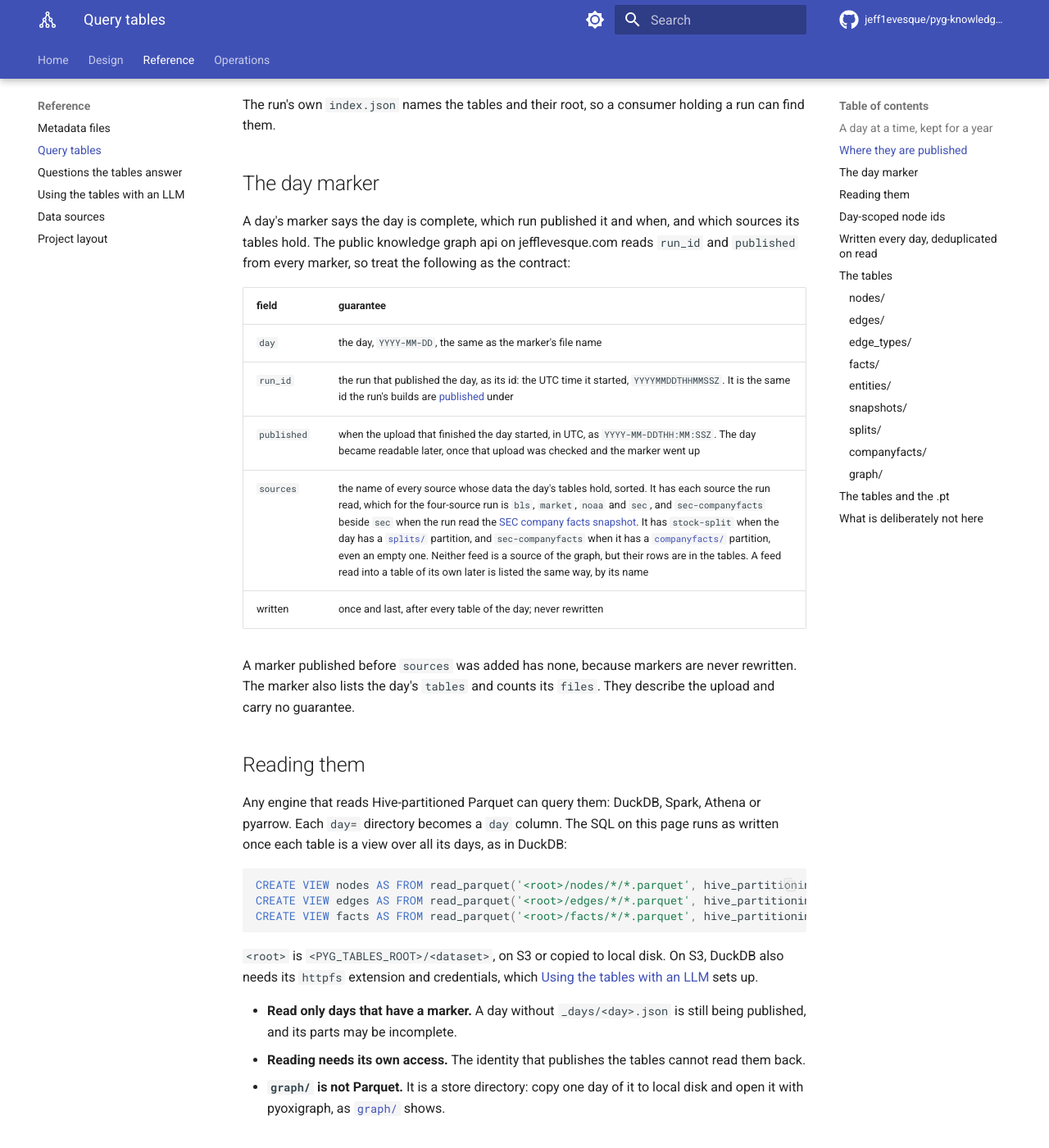
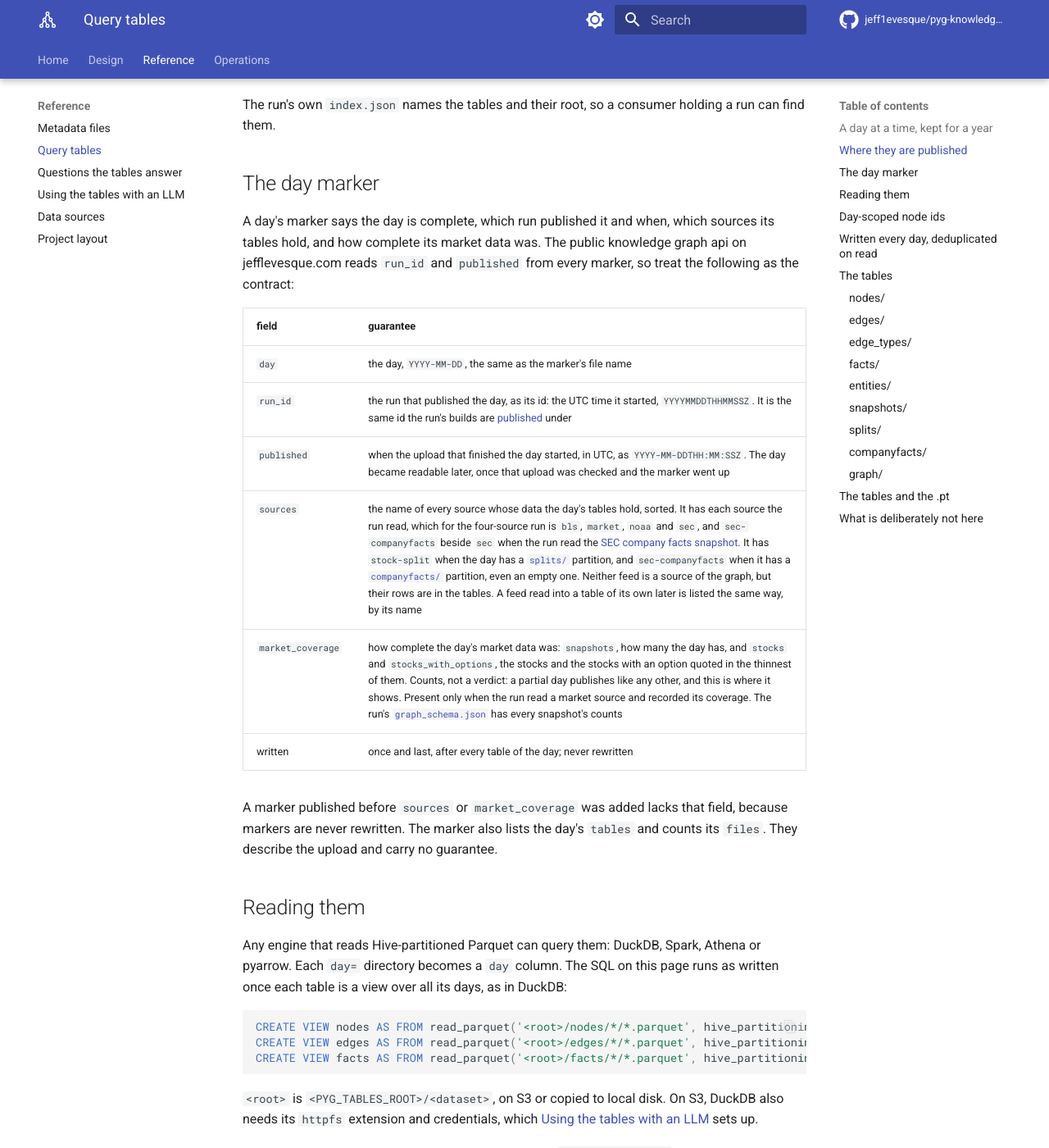
Before and after one commit to jeff1evesque/pyg-knowledge-graph-builder, an MkDocs documentation site: the page built from documentation/reference/tables.md, in a window 1280 px wide and 1400 px high, scrolled down 2004 px. Shown: the whole window at 82% size. Built offline with MkDocs 1.6.1 and Material for MkDocs 9.7.7, drawn with Linux system fonts in a browser that asks for light colours; comment, search, counter and statistics services are not loaded.

Commit message:
#452: tables.md, document the day marker's market_coverage

```diff
--- a/documentation/reference/tables.md
+++ b/documentation/reference/tables.md
@@ -86,8 +86,9 @@ holding a run can find them.
 
 ## The day marker
 
-A day's marker says the day is complete, which run published it and when, and
-which sources its tables hold. The public knowledge graph api on
+A day's marker says the day is complete, which run published it and when,
+which sources its tables hold, and how complete its market data was. The public
+knowledge graph api on
 jefflevesque.com reads `run_id` and `published` from every marker, so treat the
 following as the contract:
 
@@ -97,11 +98,13 @@ following as the contract:
 | `run_id` | the run that published the day, as its id: the UTC time it started, `YYYYMMDDTHHMMSSZ`. It is the same id the run's builds are [published](outputs.md#published-runs) under |
 | `published` | when the upload that finished the day started, in UTC, as `YYYY-MM-DDTHH:MM:SSZ`. The day became readable later, once that upload was checked and the marker went up |
 | `sources` | the name of every source whose data the day's tables hold, sorted. It has each source the run read, which for the four-source run is `bls`, `market`, `noaa` and `sec`, and `sec-companyfacts` beside `sec` when the run read the [SEC company facts snapshot](sources.md#sec-company-facts). It has `stock-split` when the day has a [`splits/`](#splits) partition, and `sec-companyfacts` when it has a [`companyfacts/`](#companyfacts) partition, even an empty one. Neither feed is a source of the graph, but their rows are in the tables. A feed read into a table of its own later is listed the same way, by its name |
+| `market_coverage` | how complete the day's market data was: `snapshots`, how many the day has, and `stocks` and `stocks_with_options`, the stocks and the stocks with an option quoted in the thinnest of them. Counts, not a verdict: a partial day publishes like any other, and this is where it shows. Present only when the run read a market source and recorded its coverage. The run's [`graph_schema.json`](outputs.md#what-the-graph-is-made-of) has every snapshot's counts |
 | written | once and last, after every table of the day; never rewritten |
 
-A marker published before `sources` was added has none, because markers are
-never rewritten. The marker also lists the day's `tables` and counts its
-`files`. They describe the upload and carry no guarantee.
+A marker published before `sources` or `market_coverage` was added lacks that
+field, because markers are never rewritten. The marker also lists the day's
+`tables` and counts its `files`. They describe the upload and carry no
+guarantee.
 
 ## Reading them
 
```
